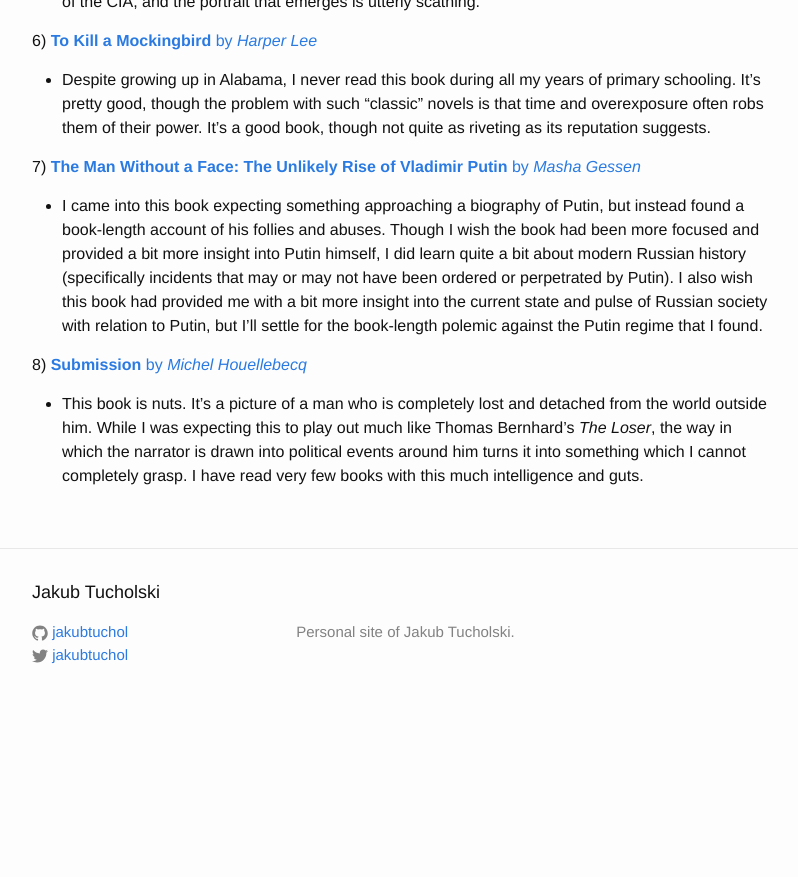
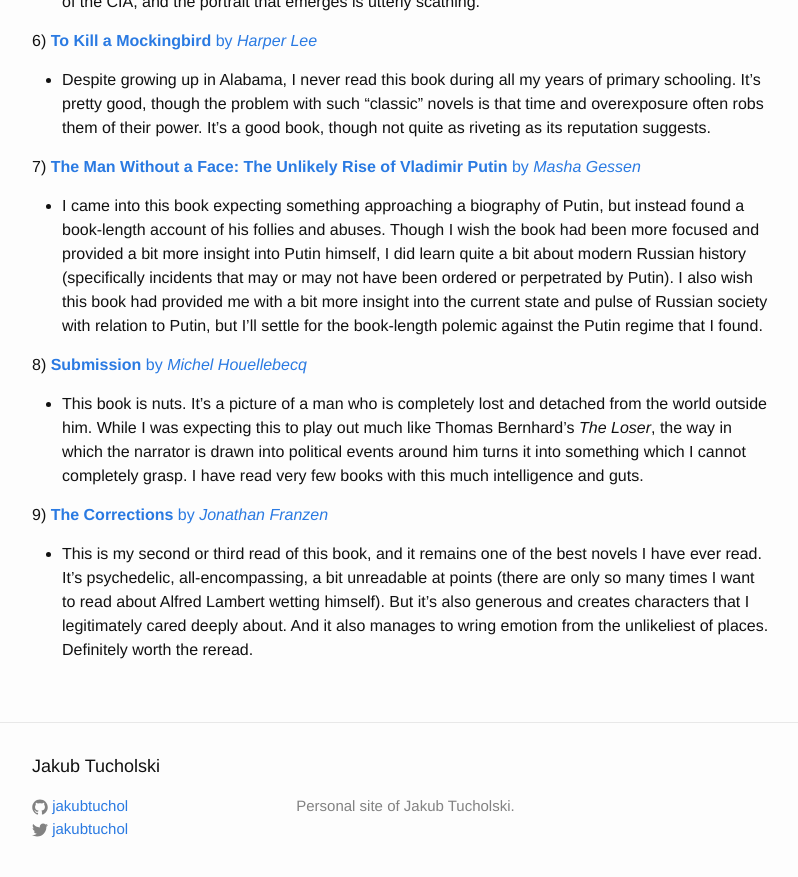
Before and after one commit to jakubtuchol/jakubtuchol.github.io, a Jekyll site: the page built from _posts/2017-01-02-yearly-reading-list.markdown, in a window 1280 px wide and 900 px high, scrolled down 1071 px. Shown: the top 877 px of the window, without its empty margins (238-1036 px from the left). Built offline with Jekyll 4.4.1, drawn with Linux system fonts in a browser that asks for light colours; before the commit the page ends 1797 px from its top, so only the background shows below that.

Commit message:
added the corrections

```diff
--- a/_posts/2017-01-02-yearly-reading-list.markdown
+++ b/_posts/2017-01-02-yearly-reading-list.markdown
@@ -42,6 +42,10 @@ This year, I'm aiming to read 52 books (one per week for a year). I'll be keepin
 
 * This book is nuts. It's a picture of a man who is completely lost and detached from the world outside him. While I was expecting this to play out much like Thomas Bernhard's *The Loser*, the way in which the narrator is drawn into political events around him turns it into something which I cannot completely grasp. I have read very few books with this much intelligence and guts.
 
+9) [**The Corrections** by *Jonathan Franzen*][corrections]
+
+* This is my second or third read of this book, and it remains one of the best novels I have ever read. It's psychedelic, all-encompassing, a bit unreadable at points (there are only so many times I want to read about Alfred Lambert wetting himself). But it's also generous and creates characters that I legitimately cared deeply about. And it also manages to wring emotion from the unlikeliest of places. Definitely worth the reread.
+
 [black_flags]:         https://www.amazon.com/Black-Flags-Rise-Joby-Warrick/dp/0804168938
 [shock_doctrine]:      https://www.amazon.com/Shock-Doctrine-Rise-Disaster-Capitalism/dp/0312427999
 [stranger]:            https://www.amazon.com/Stranger-Albert-Camus/dp/0679720200
@@ -51,3 +55,4 @@ This year, I'm aiming to read 52 books (one per week for a year). I'll be keepin
 [kill_mockingbird]:    https://www.amazon.com/Kill-Mockingbird-Harper-Lee/dp/0446310786
 [man_face]:            https://www.amazon.com/Man-Without-Face-Unlikely-Vladimir/dp/1594486514
 [submission]:          https://www.amazon.com/Submission-Novel-Michel-Houellebecq/dp/0374271577
+[corrections]:         https://www.amazon.com/Corrections-Novel-Jonathan-Franzen/dp/0312421273
```
